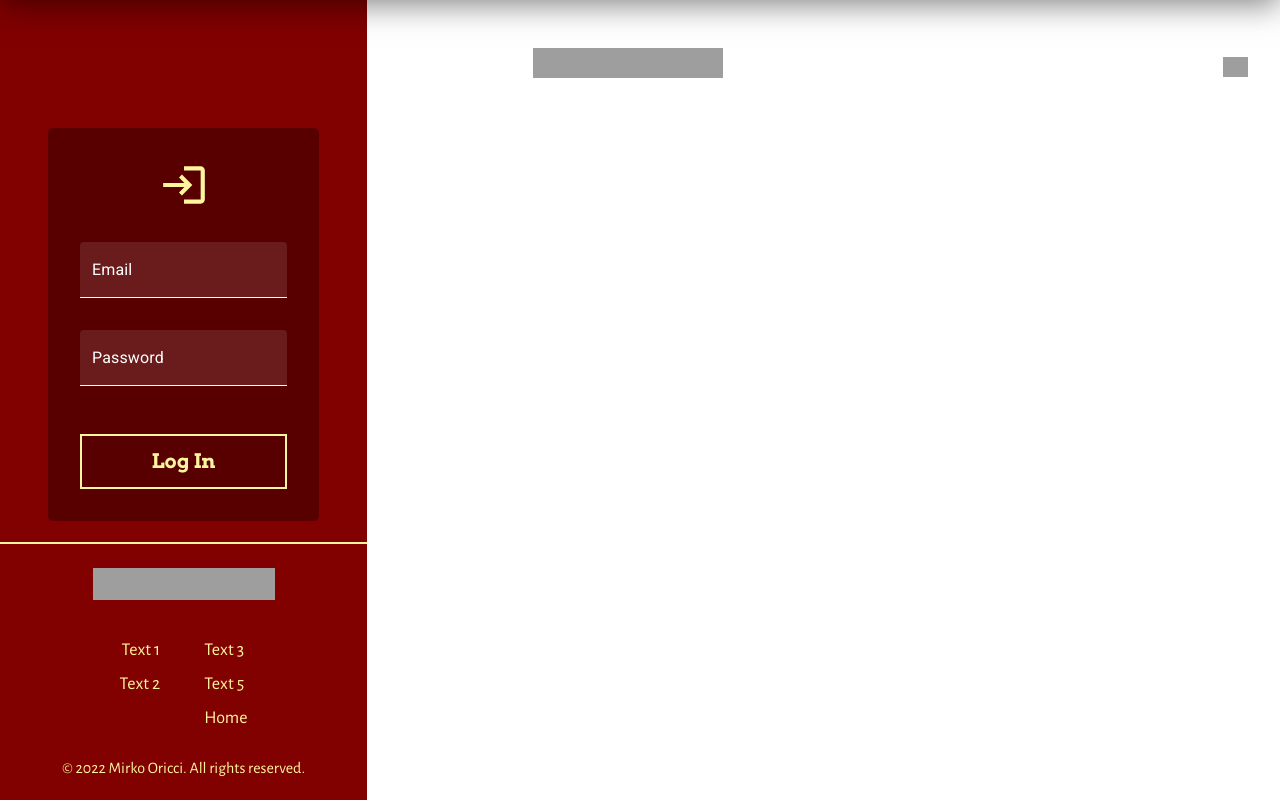
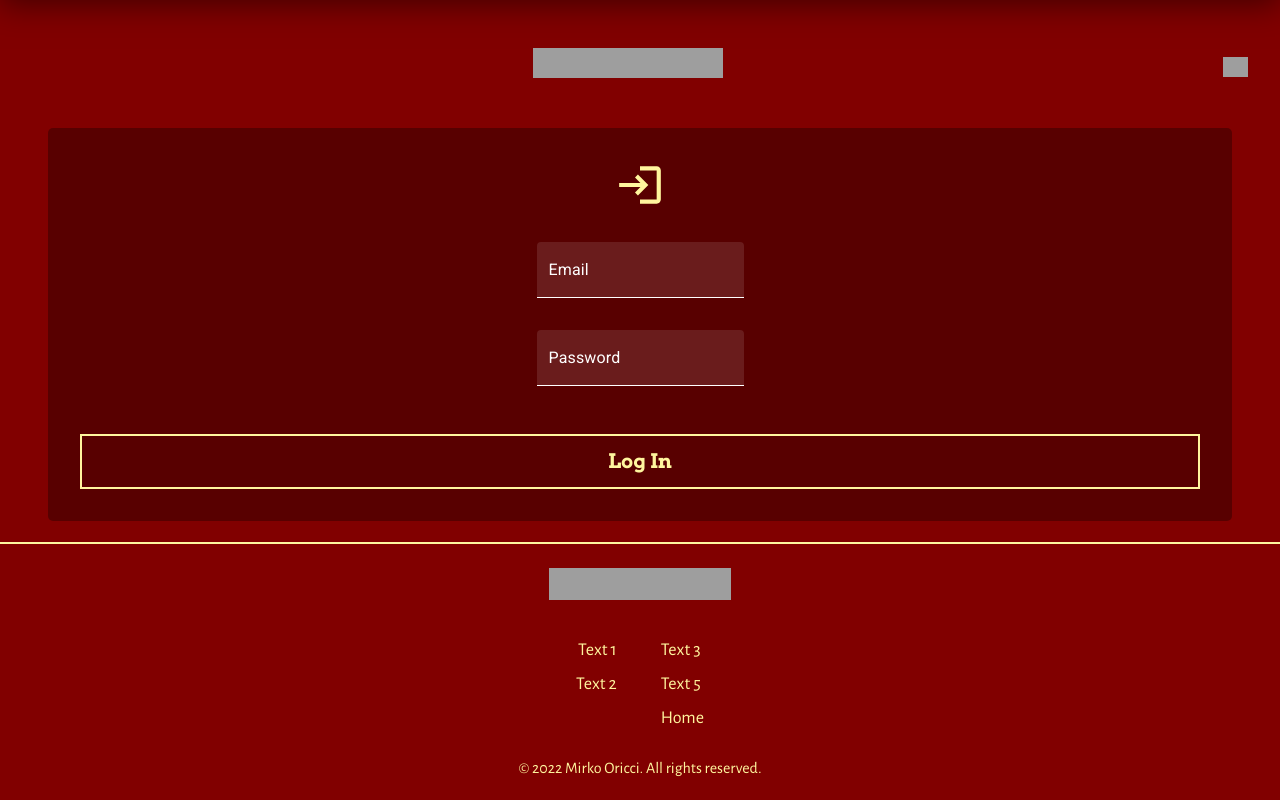
Before and after one commit to Techoplite/Doe-s-Pizza, a Next.js app: page /login in a window 1280 px wide. Built offline with nearby package versions, Linux system fonts and the light colour scheme; grey boxes are pictures that could not be loaded; a web font is replaced by a local one.

Commit message:
Fix width for login and signup froms

```diff
--- a/styles/LogIn.module.scss
+++ b/styles/LogIn.module.scss
@@ -2,6 +2,7 @@
 .container {
     background-color: $red;
     height: 100vh;
+    width: 100vw;
     margin-top: 0;
     position: absolute;
 }
--- a/styles/SignUp.module.scss
+++ b/styles/SignUp.module.scss
@@ -2,6 +2,7 @@
 .container {
     background-color: $red;
     min-height: 100vh;
+    width: 100vw;
     margin-top: 0;
     position: absolute;
 }
```
